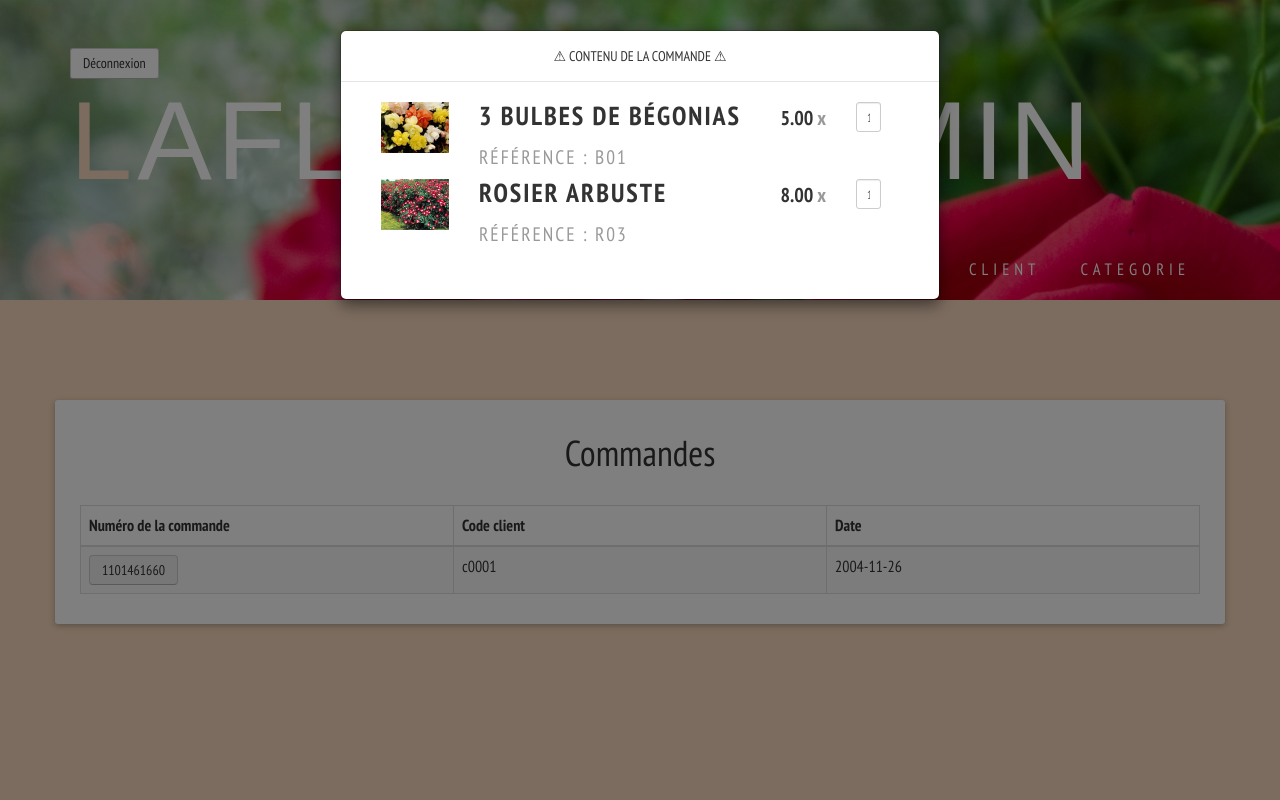
After one commit to Ayce45/LaFleur, a PHP site: page /PPE2/admin/view_commande.php in a window 1280 px wide, after a click on "1101461660". The commit adds this page. Run offline with PHP 8.4, Linux system fonts and the light colour scheme; the visitor is signed in with stand-in values (Sample User, id 1); data comes from the database, SQL or seed files in the repository; some libraries are stand-ins or nearby versions; some web fonts are replaced.

Commit message:
login admin add product add image product
view commande

```diff
--- a/login/view_client.php
+++ b/admin/view_client.php
@@ -55,7 +55,7 @@ include 'connect.php';
 
     <div class="modal fade in" tabindex="1" role="dialog" id="createclient">        <div class="modal-dialog" role="document">
             <div class="modal-content">
-                <form method="POST" action="../ajax/addAccount.php">
+                <form method="POST" action="../ajax/addAccountAdmin.php">
                     <div class="modal-header">
                         <h5 class="modal-title text-center">⚠ CREATION CLIENT ⚠</h5>
                     </div>
--- /dev/null
+++ b/admin/view_commande.php
@@ -0,0 +1,98 @@
+<?php
+include 'header.php';
+include 'connect.php';
+?>
+<body>
+    <div class="container">
+        <div class="row">
+            <div class="box ">
+                <div class="info">
+                    <div class="table-scrol">
+                        </br>
+                        <h1 align="center">Commandes</h1>
+                        </br>
+
+                        <div class="table-responsive"><!--this is used for responsive display in mobile and other devices-->
+
+
+                            <table class="table table-bordered table-hover table-striped" style="table-layout: fixed">
+                                <thead>
+
+                                    <tr>
+
+                                        <th>Numéro de la commande</th>
+                                        <th>Code client</th>
+                                        <th>Date</th>
+                                    </tr>
+                                </thead>
+
+                                <?php
+                                $reponse = $bdd->query("SELECT * FROM commande");
+                                while ($donnees = $reponse->fetch()) {
+                                    //var_dump($donnees);
+                                    ?>
+                                    <tr>
+                                        <td><button class="btn btn-sucess" data-target="#viewcontenir-<?= $donnees["cde_moment"] ?>" data-toggle="modal" ><?= $donnees["cde_moment"] ?></button></td>
+                                        <td><?= $donnees["cde_client"] ?></td>
+                                        <td><?= $donnees["cde_date"] ?></td>
+
+                                    <div class="modal fade in" tabindex="1" role="dialog" id="viewcontenir-<?= $donnees["cde_moment"] ?>">        <div class="modal-dialog" role="document">
+                                                <div class="modal-content">
+                                                    <div class="modal-header">
+                                                        <h5 class="modal-title text-center">⚠ CONTENU DE LA COMMANDE ⚠</h5>
+                                                    </div>
+                                                    <div class="modal-body">
+                                                        <div class="card-body">
+                                        <?php
+                                        $reponseC = $bdd->query("SELECT * FROM contenir WHERE cde_moment='" . $donnees["cde_moment"] . "'");
+                                        $donneesCn = $reponseC->fetchAll();
+                                        foreach ($donneesCn as $donneesC) {
+                                            //var_dump($donneesC);
+                                            $reponseC = $bdd->query("SELECT * FROM produit WHERE pdt_ref ='" . $donneesC['produit'] . "'");
+                                            $ligne = $reponseC->fetch();
+                                            ?>
+
+
+
+                                                            <div class="row">
+                                                                <div class="col-xs-2 col-md-2" style="margin-left: 20px">
+                                                                    <img class="img-responsive" src="../images/<?= $ligne["pdt_image"] ?>.jpg" alt="prewiew">
+                                                                </div>
+                                                                <div class="col-xs-4 col-md-6">
+                                                                    <h4 class="product-name"><strong><?= $ligne["pdt_designation"] ?></strong></h4><h4><small>Référence : <?= $ligne["pdt_ref"] ?></small></h4>
+                                                                </div>
+                                                                <div class="col-xs-6 col-md-4 row">
+                                                                    <div class="col-xs-6 col-md-6 text-right" style="padding-top: 5px">
+                                                                        <h6><strong style="font-size: 20px"><span id="price"><?= $ligne["pdt_prix"] ?></span><span class="text-muted"> x</span></strong></h6>
+                                                                    </div>
+                                                                    <div class="col-xs-4 col-md-4">
+                                                                        <input type="text" class="form-control input-sm" id="quantity-<?= $ligne["pdt_ref"] ?>" value="1">
+                                                                    </div>
+                                                                </div>
+                                                            </div>
+
+                                        <?php
+                                    }
+                                    ?>
+                                                            </div>
+                                                        </br>
+                                                    </div>
+                                                </div>
+                                            </div>
+                                        </div>
+                                    <?php
+
+                                        }
+                                    ?>
+                                    </tr>
+                            </table>
+                        </div>
+                    </div>
+                </div>
+            </div>
+        </div>
+    </div>
+
+</body>
+
+</html>
```
Also changed, not shown: admin/view_produit.php (added, +116 -0 lines), login/view_commande.php (deleted, +0 -51 lines), login/view_produit.php (deleted, +0 -54 lines), admin/admin_index.php (renamed from login/admin_index.php), admin/connect.php (renamed from login/connect.php), admin/database/db_conection.php (renamed from login/database/db_conection.php), admin/database/db_conection1.php (renamed from login/database/db_conection1.php), admin/delete.php (renamed from login/delete.php), admin/header.php (renamed from login/header.php), admin/index.php (renamed from login/index.php), admin/login.php (renamed from login/login.php), admin/logout.php (renamed from login/logout.php), admin/registration.php (renamed from login/registration.php), admin/view_categorie.php (renamed from login/view_categorie.php), 1 more files.
